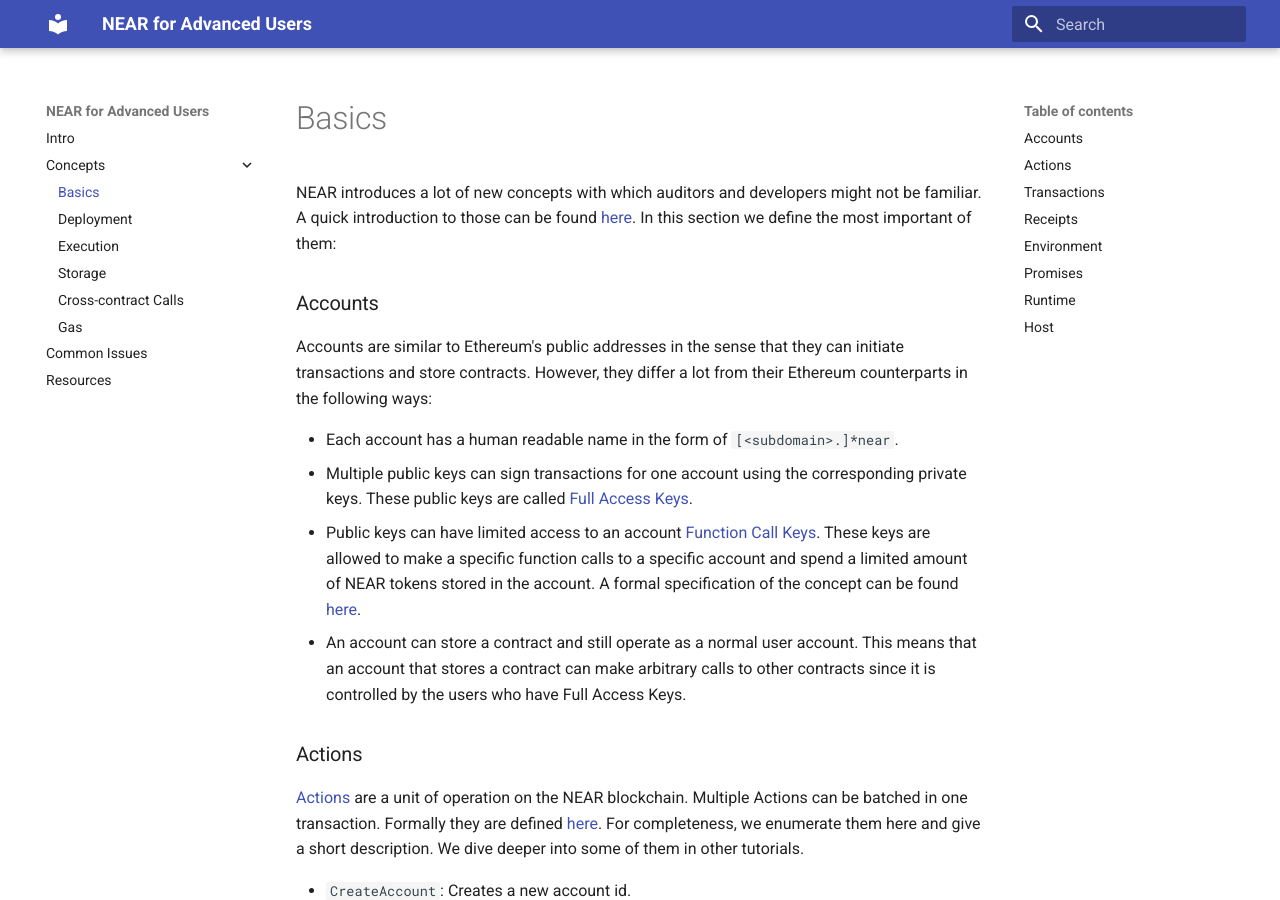
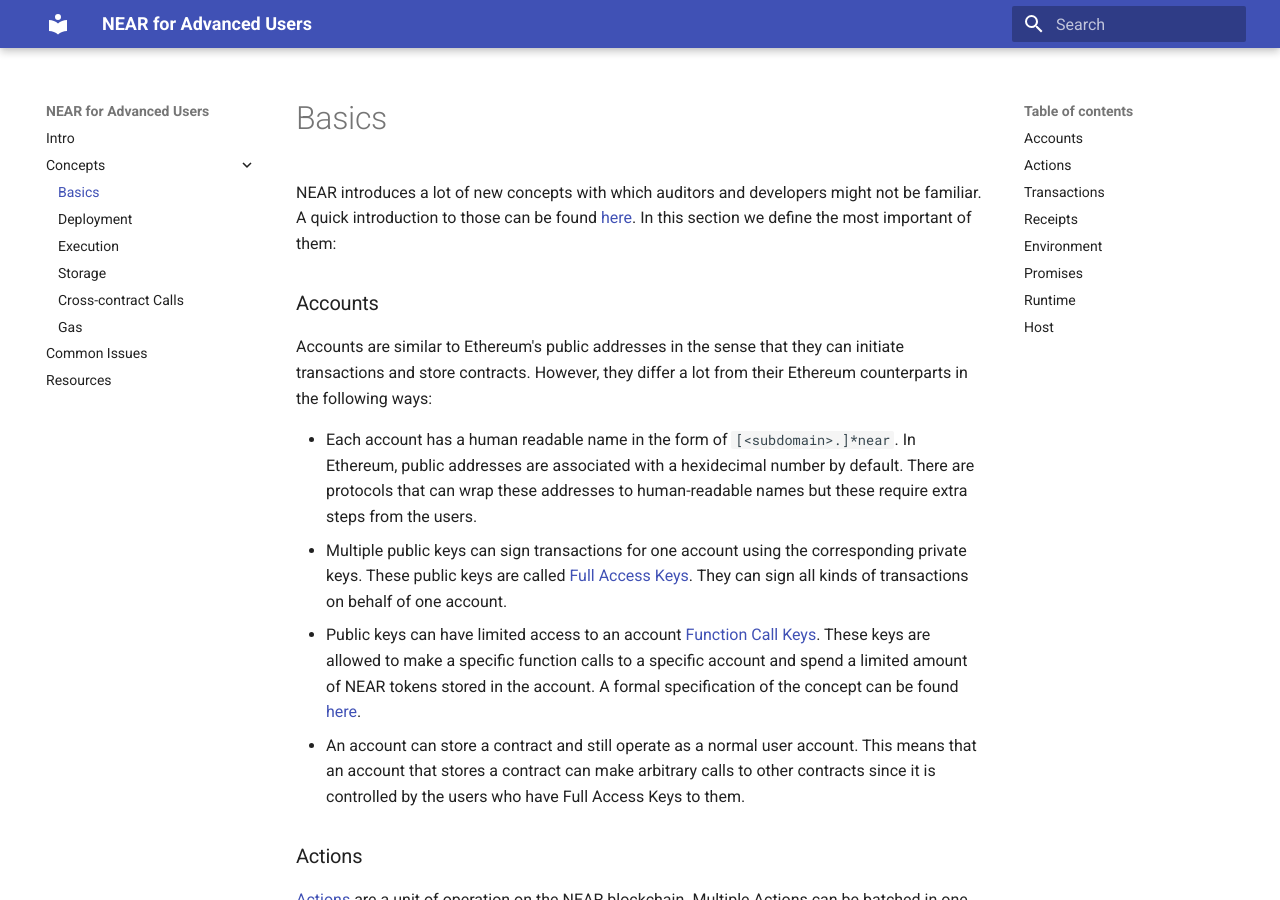
Before and after one commit to ChainSecurity/near-for-auditors, an MkDocs documentation site: the page built from docs/basics.md, in a window 1280 px wide and 900 px high. Built offline with MkDocs 1.6.1 and Material for MkDocs 9.7.7, drawn with Linux system fonts in a browser that asks for light colours.

Commit message:
docs/basics.md

```diff
--- a/docs/basics.md
+++ b/docs/basics.md
@@ -4,10 +4,10 @@
 
 Accounts are similar to Ethereum's public addresses in the sense that they can initiate transactions and store contracts. However, they differ a lot from their Ethereum counterparts in the following ways:
 
-* Each account has a human readable name in the form of ``[<subdomain>.]*near``.
-* Multiple public keys can sign transactions for one account using the corresponding private keys. These public keys are called [Full Access Keys](https://docs.near.org/docs/concepts/account#access-keys).
+* Each account has a human readable name in the form of ``[<subdomain>.]*near``. In Ethereum, public addresses are associated with a hexidecimal number by default. There are protocols that can wrap these addresses to human-readable names but these require extra steps from the users.
+* Multiple public keys can sign transactions for one account using the corresponding private keys. These public keys are called [Full Access Keys](https://docs.near.org/docs/concepts/account#access-keys). They can sign all kinds of transactions on behalf of one account.
 * Public keys can have limited access to an account [Function Call Keys](https://docs.near.org/docs/concepts/account#function-call-keys). These keys are allowed to make a specific function calls to a specific account and spend a limited amount of NEAR tokens stored in the account. A formal specification of the concept can be found [here](https://nomicon.io/DataStructures/AccessKey.html#accesskeypermissionfunctioncall).
-* An account can store a contract and still operate as a normal user account. This means that an account that stores a contract can make arbitrary calls to other contracts since it is controlled by the users who have Full Access Keys.
+* An account can store a contract and still operate as a normal user account. This means that an account that stores a contract can make arbitrary calls to other contracts since it is controlled by the users who have Full Access Keys to them.
 
 ### Actions
 
```
